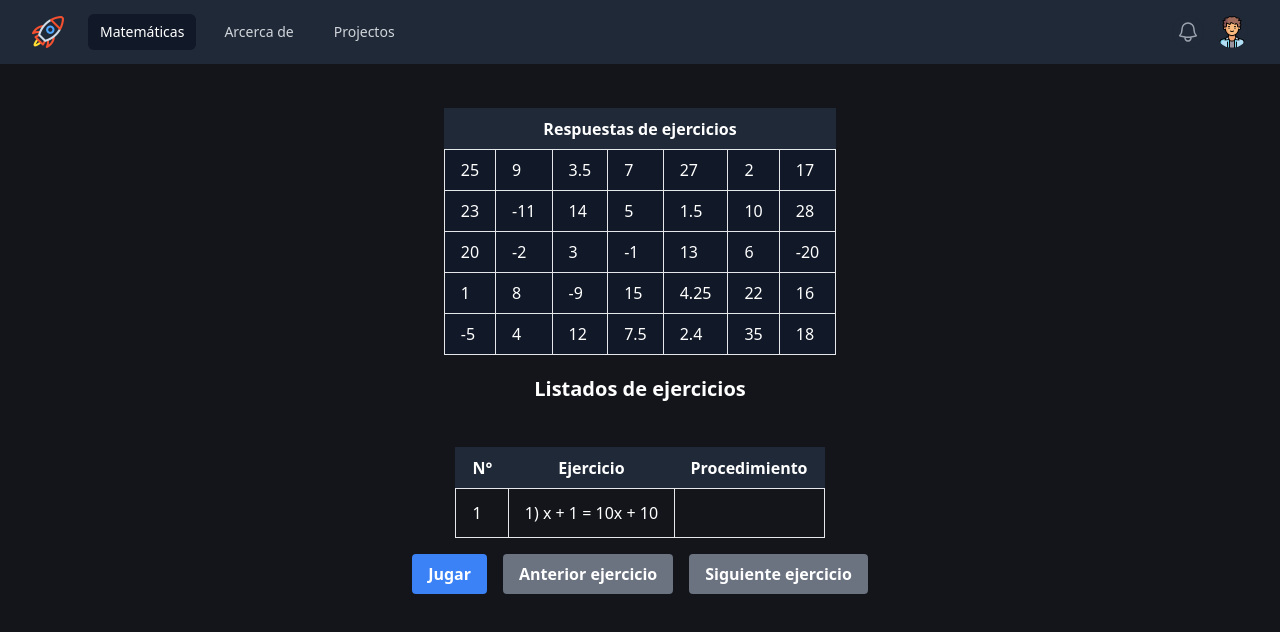
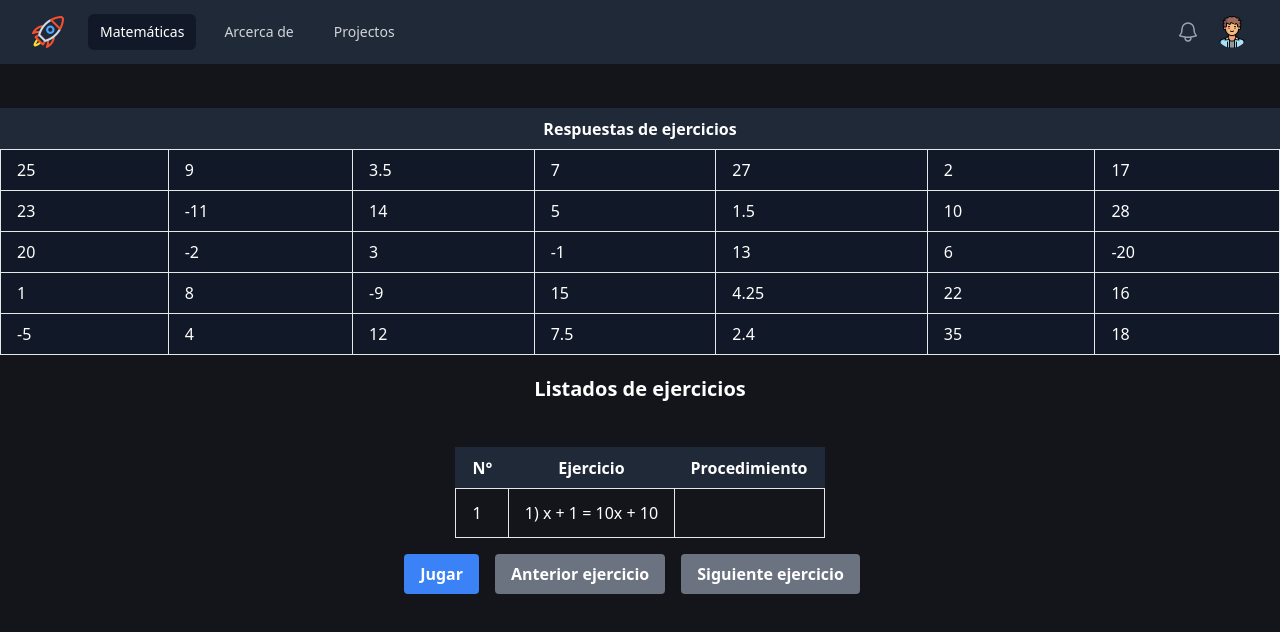
Before and after one commit to R0LM0/app-mate, a React (Vite) app: page / in a window 1280 px wide. Shown: the top 632 px of the page. Built offline with nearby package versions, Linux system fonts and the light colour scheme; what @midudev/tailwind-animations would draw is missing.

Commit message:
Update Tables.jsx

```diff
--- a/src/components/Tables.jsx
+++ b/src/components/Tables.jsx
@@ -48,7 +48,7 @@ const Tables = () => {
     const [numeroSeleccionado, setNumeroSeleccionado] = useState(null);
     const [modalIsOpen, setModalIsOpen] = useState(false);
     const [modalMessage, setModalMessage] = useState('');
-    const [timeLeft, setTimeLeft] = useState(10); // 180 segundos
+    const [timeLeft, setTimeLeft] = useState(90); // 180 segundos
     const [isPlaying, setIsPlaying] = useState(false);
 
     useEffect(() => {
@@ -106,7 +106,7 @@ const Tables = () => {
         const nuevosEjercicios = [...ejercicios];
         nuevosEjercicios[index].visible = false;
         setIsPlaying(true);
-        setTimeLeft(10); // Reiniciar el contador de tiempo cuando el usuario comienza a jugar
+        setTimeLeft(90); // Reiniciar el contador de tiempo cuando el usuario comienza a jugar
     };
 
     const procedimientoConSaltosDeLinea = ejercicios[index].procedimiento.split(';').map((linea, index) => (
@@ -115,9 +115,8 @@ const Tables = () => {
 
     return (
         <div className="container mx-auto">
-            <div className="flex justify-center mt-11 ">
-
-                <table className="table-auto border-collapse border border-gray-800 ">
+            <div className="flex flex-col justify-center mt-11">
+                <table className="table-auto border-collapse border border-gray-800 overflow-x-auto">
                     <thead>
                         <tr>
                             <th colSpan={8} className="px-4 py-2 bg-gray-800 text-white animate-blurred-fade-in">Respuestas de ejercicios</th>
@@ -135,17 +134,17 @@ const Tables = () => {
                 </table>
                 {
                     isPlaying && (
-                        <span className='text-white ml-4'>
+                        <span className='text-white mt-6 ml-4 flex justify-center'>
                             {' ⏲️ ' + timeLeft}
                         </span>
                     )
                 }
 
             </div>
-            <div className="container mx-auto mt-5">
+            <div className="mt-5">
                 <h2 className="text-center text-xl font-bold mb-4 text-white animate-zoom-in">Listados de ejercicios</h2>
                 <div className="flex justify-center mt-11">
-                    <table className="table-auto border-collapse border border-gray-800">
+                    <table className="table-auto border-collapse border border-gray-800 overflow-x-auto">
                         <thead>
                             <tr>
                                 <th className="px-4 py-2 bg-gray-800 text-white">N°</th>
@@ -165,13 +164,13 @@ const Tables = () => {
                     </table>
                 </div>
                 <div className="flex justify-center mt-4">
-                    <button onClick={handleJugar} className="mr-4 bg-blue-500 hover:bg-blue-700 text-white font-bold py-2 px-4 rounded">
+                    <button className="mr-4 sm:mr-4 bg-blue-500 hover:bg-blue-700 text-white font-bold py-2 px-4 rounded">
                         Jugar
                     </button>
-                    <button onClick={handleAnteriorEjercicio} className="mr-4 bg-gray-500 hover:bg-gray-700 text-white font-bold py-2 px-4 rounded">
+                    <button onClick={handleAnteriorEjercicio} className="mr-4 sm:mr-4 bg-gray-500 hover:bg-gray-700 text-white font-bold py-2 px-4 rounded">
                         Anterior ejercicio
                     </button>
-                    <button onClick={handleSiguienteEjercicio} className="bg-gray-500 hover:bg-gray-700 text-white font-bold py-2 px-4 rounded">
+                    <button onClick={handleSiguienteEjercicio} className="mr-4 sm:mr-4 bg-gray-500 hover:bg-gray-700 text-white font-bold py-2 px-4 rounded">
                         Siguiente ejercicio
                     </button>
                 </div>
```
